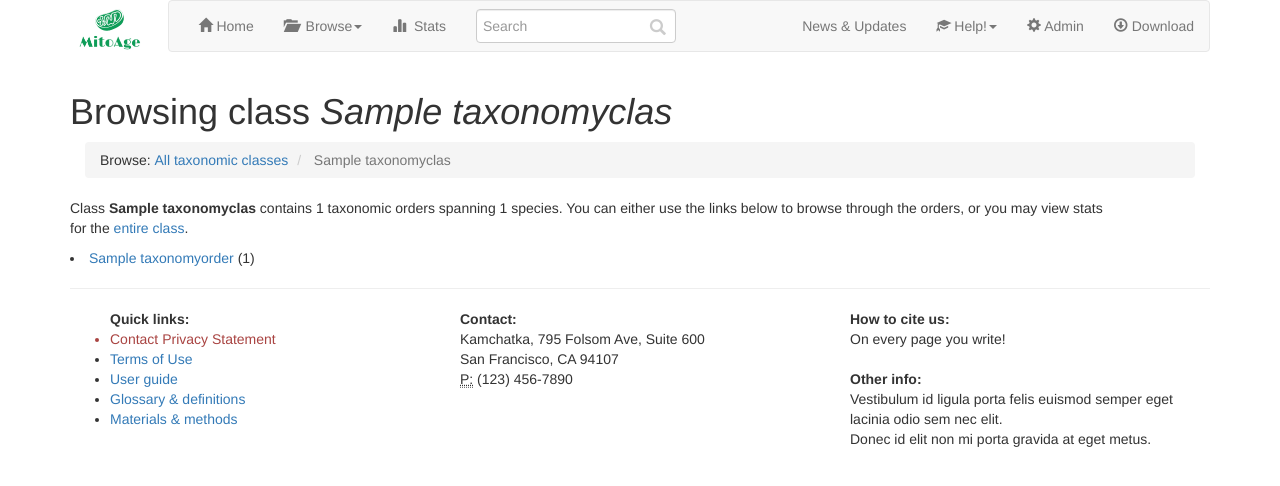
After one commit to MitoAge/MitoAge-website, a Django app: page /browse/1/class/ in a window 1280 px wide. The commit adds this page. Shown: the top 486 px of the page. Run offline with Django 3.2, Linux system fonts and the light colour scheme; tables that the repository leaves empty hold one stand-in row (values such as "Sample post"); some libraries are stand-ins or nearby versions.

Commit message:
browsing

```diff
--- a/mitoage/settings.py
+++ b/mitoage/settings.py
@@ -62,6 +62,9 @@ INSTALLED_APPS = (
     'mitoage.taxonomy',
     'mitoage.analysis',
 
+    # 3rd party packages:
+    'bootstrap_pagination',
+
     # Admin:
     'suit',
     'django.contrib.admin',
@@ -96,7 +99,7 @@ TEMPLATE_DIRS = (
 )
 
 TEMPLATE_CONTEXT_PROCESSORS = TCP + (
-    'django.core.context_processors.request',   # needed for django-suit!
+    'django.core.context_processors.request',   # needed for django-suit! and bootstrap-pagination
 )
 
 
--- a/mitoage/taxonomy/models.py
+++ b/mitoage/taxonomy/models.py
@@ -1,6 +1,5 @@
 from django.core import urlresolvers
 from django.db import models, transaction
-
 
 class ClickableTaxonomyModel(models.Model):
     class Meta:
@@ -14,6 +13,7 @@ class TaxonomyClass(ClickableTaxonomyModel):
     class Meta:
         verbose_name = "class"
         verbose_name_plural = "classes"
+        ordering = ["name"]
     name = models.CharField("Class name", max_length=64)
 
     def __unicode__(self):
@@ -22,11 +22,15 @@ class TaxonomyClass(ClickableTaxonomyModel):
     def is_same(self, another_class):
         return self.name == another_class.name
 
+    def number_of_species(self):
+        return TaxonomySpecies.objects.filter(taxonomy_family__taxonomy_order__taxonomy_class=self).count()
+
 
 class TaxonomyOrder(ClickableTaxonomyModel):
     class Meta:
         verbose_name = "order"
         verbose_name_plural = "orders"
+        ordering = ["name"]
 
     name = models.CharField("Order name", max_length=64)
     taxonomy_class = models.ForeignKey(TaxonomyClass, blank=True, null = True, related_name='taxonomy_orders')
@@ -46,6 +50,9 @@ class TaxonomyOrder(ClickableTaxonomyModel):
             return False
         return self.taxonomy_class.is_same(another_order.taxonomy_class)
 
+    def number_of_species(self):
+        return TaxonomySpecies.objects.filter(taxonomy_family__taxonomy_order=self).count()
+
     @transaction.atomic
     def save(self, *args, **kwargs):
         # if we have a class, it is possible that it does not exist in the database
@@ -62,6 +69,7 @@ class TaxonomyFamily(ClickableTaxonomyModel):
     class Meta:
         verbose_name = "family"
         verbose_name_plural = "families"
+        ordering = ["name"]
     name = models.CharField("Family name", max_length=64)
     taxonomy_order = models.ForeignKey(TaxonomyOrder, blank=True, null = True, related_name='taxonomy_families')
 
@@ -79,6 +87,9 @@ class TaxonomyFamily(ClickableTaxonomyModel):
         if self.taxonomy_order is None or another_family.taxonomy_order is None:
             return False
         return self.taxonomy_order.is_same(another_family.taxonomy_order)
+
+    def number_of_species(self):
+        return TaxonomySpecies.objects.filter(taxonomy_family=self).count()
 
     @transaction.atomic
     def save(self, *args, **kwargs):
@@ -108,6 +119,7 @@ class TaxonomySpecies(models.Model):
     class Meta:
         verbose_name = "species"
         verbose_name_plural = "species"
+        ordering = ["name"]
     name = models.CharField("Scientific name", max_length=64)
     common_name = models.CharField(max_length=64)
     taxonomy_family = models.ForeignKey(TaxonomyFamily, blank=True, null = True, related_name='taxonomy_species')
--- a/mitoage/taxonomy/urls.py
+++ b/mitoage/taxonomy/urls.py
@@ -2,14 +2,18 @@
 from django.conf.urls import patterns, url
 from django.views.generic.base import TemplateView
 
+from mitoage.taxonomy.views import BrowseAllClassesList, TaxonomyClassDetail, \
+    TaxonomyOrderDetail, TaxonomyFamilyDetail
+
 
 urlpatterns = patterns('mitoage.taxonomy.views',
-    url(r'^taxonomy/browser/$', TemplateView.as_view(template_name="static_pages/home.html"), name='browse_taxonomy'),
+
+    url(r'^browse/taxonomy/$', BrowseAllClassesList.as_view(), name='browse_taxonomy'),
+    url(r'^browse/(?P<pk>[0-9]+)/class/$', TaxonomyClassDetail.as_view(), name='browse_class'),
+    url(r'^browse/(?P<pk>[0-9]+)/order/$', TaxonomyOrderDetail.as_view(), name='browse_order'),
+    url(r'^browse/(?P<pk>[0-9]+)/family/$', TaxonomyFamilyDetail.as_view(), name='browse_family'),
+    url(r'^view/(?P<pk>[0-9]+)/species/$', TemplateView.as_view(template_name="static_pages/home.html"), name='view_species'),
+
+    url(r'^browse/genes/$', TemplateView.as_view(template_name="static_pages/home.html"), name='browse_genes'),
+    url(r'^view/(?P<gene>[\w]+)/gene/$', TemplateView.as_view(template_name="static_pages/home.html"), name='view_gene'),
 )
-
-"""
-    url(r'^taxonomy/browse/$', 'browse_taxonomy', name='browse_taxonomy'),
-    url(r'^taxonomy/browse/$', 'browse_taxonomy', name='browse_taxonomy'),
-    url(r'^taxonomy/browse/$', 'browse_taxonomy', name='browse_taxonomy'),
-    url(r'^user/(?P<user_short_url>[\w]+)/profile/$', 'trust_me.user_management.views.user_profile', name='user_profile'),
-"""
--- a/mitoage/taxonomy/views.py
+++ b/mitoage/taxonomy/views.py
@@ -1,6 +1,9 @@
-from django.conf import settings
-from django.views.generic.detail import DetailView
+from django.core.urlresolvers import reverse_lazy
+from django.views.generic.detail import DetailView, SingleObjectMixin
 from django.views.generic.list import ListView
+
+from mitoage.taxonomy.models import TaxonomyClass, TaxonomyOrder, TaxonomyFamily
+
 
 class SpeciesView(object):
     #queryset = Gallery.objects.filter(is_public=True)
@@ -8,3 +11,89 @@ class SpeciesView(object):
 
 class SpeciesListView(SpeciesView, ListView):
     paginate_by = 20
+
+
+####################################
+#             Taxonomy             #
+####################################
+
+class Breadcrumb():
+
+    def __init__(self, name, named_url, obj):
+        self.name = name
+        if obj:
+            self.url = reverse_lazy(named_url, args=[obj.pk])
+        else:
+            self.url = reverse_lazy(named_url)
+
+
+class BrowseAllClassesList(ListView):
+    model = TaxonomyClass
+    template_name = "browsing/taxonomy_class_list.html"
+    paginate_by = 20
+
+    def get_context_data(self, **kwargs):
+        context = super(BrowseAllClassesList, self).get_context_data(**kwargs)
+        context['breadcrumbs'] = [Breadcrumb("All taxonomic classes", "", None),]
+        return context
+
+
+class TaxonomyClassDetail(SingleObjectMixin, ListView):
+    template_name = "browsing/taxonomy_class_detail.html"
+    model = TaxonomyClass
+    paginate_by = 5
+
+    def get(self, request, *args, **kwargs):
+        self.object = self.get_object(queryset=TaxonomyClass.objects.all())
+        return super(TaxonomyClassDetail, self).get(request, *args, **kwargs)
+
+    def get_context_data(self, **kwargs):
+        context = super(TaxonomyClassDetail, self).get_context_data(**kwargs)
+        context['taxonomy_class'] = self.object
+        context['breadcrumbs'] = [Breadcrumb("All taxonomic classes", "browse_taxonomy", None),
+                                  Breadcrumb(self.object.name, "", None),]
+        return context
+
+    def get_queryset(self):
+        return self.object.taxonomy_orders.all()
+
+class TaxonomyOrderDetail(SingleObjectMixin, ListView):
+    template_name = "browsing/taxonomy_order_detail.html"
+    model = TaxonomyOrder
+    paginate_by = 5
+
+    def get(self, request, *args, **kwargs):
+        self.object = self.get_object(queryset=TaxonomyOrder.objects.all())
+        return super(TaxonomyOrderDetail, self).get(request, *args, **kwargs)
+
+    def get_context_data(self, **kwargs):
+        context = super(TaxonomyOrderDetail, self).get_context_data(**kwargs)
+        context['taxonomy_order'] = self.object
+        context['breadcrumbs'] = [Breadcrumb("All taxonomic classes", "browse_taxonomy", None),
+                                  Breadcrumb(self.object.taxonomy_class.name, "browse_class", self.object.taxonomy_class),
+                                  Breadcrumb(self.object.name, "", None),]
+        return context
+
+    def get_queryset(self):
+        return self.object.taxonomy_families.all()
+
+class TaxonomyFamilyDetail(SingleObjectMixin, ListView):
+    template_name = "browsing/taxonomy_family_detail.html"
+    model = TaxonomyFamily
+    paginate_by = 5
+
+    def get(self, request, *args, **kwargs):
+        self.object = self.get_object(queryset=TaxonomyFamily.objects.all())
+        return super(TaxonomyFamilyDetail, self).get(request, *args, **kwargs)
+
+    def get_context_data(self, **kwargs):
+        context = super(TaxonomyFamilyDetail, self).get_context_data(**kwargs)
+        context['taxonomy_family'] = self.object
+        context['breadcrumbs'] = [Breadcrumb("All taxonomic classes", "browse_taxonomy", None),
+                                  Breadcrumb(self.object.taxonomy_order.taxonomy_class.name, "browse_class", self.object.taxonomy_order.taxonomy_class),
+                                  Breadcrumb(self.object.taxonomy_order.name, "browse_order", self.object.taxonomy_order),
+                                  Breadcrumb(self.object.name, "", None),]
+        return context
+
+    def get_queryset(self):
+        return self.object.taxonomy_species.all()
--- a/requirements.txt
+++ b/requirements.txt
@@ -1,7 +1,9 @@
 Django==1.7
 South==1.0
 argparse==1.2.1
+chardet==2.3.0
 dj-database-url==0.3.0
+django-bootstrap-pagination==1.5.1
 django-suit==0.2.11
 docutils==0.12
 gunicorn==19.1.1
--- a/templates/base.html
+++ b/templates/base.html
@@ -81,6 +81,7 @@
 
 					</nav>
 			    {% endblock %} 				<!-- End of navigation -->
+
 			</div>
 
 		</div>
@@ -91,19 +92,11 @@
 		{% block main_block %}				<!-- Main body -->
 		<div class="row clearfix">
 
-			{% block breadcrumbs %}{% endblock %}
-
 			{% block content %}				<!-- Start of DB content -->
 			<div class="col-md-12 column">
 				<div class="jumbotron">
-					<h1>
-						Wellcome to MitoAge database!
-					</h1>
 					<p>
 						Please re-write the base.html template.
-					</p>
-					<p>
-						<a class="btn btn-primary btn-large" href="#">Learn more</a>
 					</p>
 				</div>
 			</div>
--- /dev/null
+++ b/templates/browsing/generic_browsing.html
@@ -0,0 +1,34 @@
+{% extends 'base.html' %}
+
+{% load staticfiles %}
+{% load bootstrap_pagination %}
+
+{% block content %}
+	<div class="container">
+		<h1>{% block page_title %}{% endblock %}</h1>
+
+		<div class="col-md-12 column">
+			<ul class="breadcrumb">
+				Browse:
+				{% for crumb in breadcrumbs %}
+					{% if forloop.last %}
+						<li class="active">
+							{{ crumb.name }}
+						</li>
+					{% else %}
+						<li>
+							<a href="{{ crumb.url }}">{{ crumb.name }}</a> <span class="divider"></span>
+						</li>
+					{% endif %}
+				{% endfor %}
+
+			</ul>
+		</div>
+
+		{% block browsing_content %}{% endblock %}
+
+		{% if is_paginated %}
+			{% bootstrap_paginate page_obj range=5 show_prev_next="true" show_first_last="true" previous_label="Previous" next_label="Next" first_label="First" last_label="Last"%}
+		{% endif %}
+	</div>
+{% endblock%}
--- /dev/null
+++ b/templates/browsing/taxonomy_class_detail.html
@@ -0,0 +1,25 @@
+{% extends 'browsing/generic_browsing.html' %}
+
+{% load staticfiles %}
+
+{% block subtitle %} | Browse taxonomy {% endblock%}
+
+{% block page_title %}Browsing class <i>{{ taxonomy_class.name }}</i> {% endblock%}
+
+{% block browsing_content %}
+
+	<p>Class <b>{{ taxonomy_class.name }}</b> contains {{paginator.count}} taxonomic orders spanning {{taxonomy_class.number_of_species}} species.
+	You can either use the links below to browse through the orders, or you may view stats <br/>for the <a href="">entire class</a>.</p>
+
+	{% for taxonomy_order in object_list %}
+		<li>
+			{% if taxonomy_order.number_of_species != 0 %}
+				<a href="{% url 'browse_order' taxonomy_order.pk %}">{{ taxonomy_order.name }}</a>
+			{% else %}
+				{{ taxonomy_order }}
+			{% endif %}
+			({{taxonomy_order.number_of_species}})
+		</li>
+	{% endfor %}
+
+{% endblock %}
--- a/templates/static_pages/generic_static_page.html
+++ b/templates/static_pages/generic_static_page.html
@@ -4,9 +4,8 @@
 
 {% block content %}
 	<div class="container">
-		<div class="page-header">
-			<h1>{% block page_title %}{% endblock %}</h1>
-		</div>
+		<h1>{% block page_title %}{% endblock %}</h1>
+		<hr>
 
 		{% block static_content %}{% endblock %}
 
--- a/templates/static_pages/home.html
+++ b/templates/static_pages/home.html
@@ -13,6 +13,10 @@
 			<p>
 				Something, something, something.
 			</p>
+			<p>
+				<a class="btn btn-primary btn-large" href="#">Learn more</a>
+			</p>
+
 		</div>
 	</div>
 {% endblock%}
--- a/templates/website_components/main_menu.html
+++ b/templates/website_components/main_menu.html
@@ -10,11 +10,11 @@
 
 		<ul class="dropdown-menu">
 			<li>
-				<a href="#">By taxonomy</a>
+				<a href="{% url 'browse_taxonomy' %}">By taxonomy</a>
 			</li>
 
 			<li>
-				<a href="#">By genes</a>
+				<a href="{% url 'browse_genes' %}">By genes</a>
 			</li>
 		</ul>
 	</li>
```
Also changed, not shown: templates/browsing/taxonomy_class_list.html (added, +23 -0 lines), templates/browsing/taxonomy_family_detail.html (added, +20 -0 lines), templates/browsing/taxonomy_order_detail.html (added, +25 -0 lines), mitoage/static/images/logo-old.png (added), mitoage/static/images/logo.png, 1 other file.
